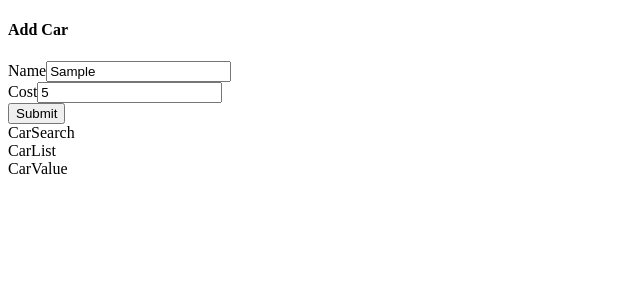
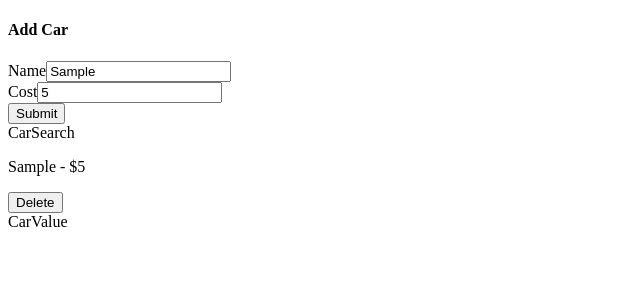
Before and after one commit to Kim716/Redux_practice_cars, a React (Create React App) app: page / in a window 1280 px wide. Both pictures are taken after typing "Sample", "5" into the empty fields and a click on the button "Submit". Shown: the top 300 px of the page, without its empty margins (0-640 px from the left). Built offline with nearby package versions, Linux system fonts and the light colour scheme.

Commit message:
feat: 330 - 332 add CarList

```diff
--- a/src/components/CarList.jsx
+++ b/src/components/CarList.jsx
@@ -1,5 +1,28 @@
+import { useDispatch, useSelector } from "react-redux";
+import { removeCar } from "../store";
+
 function CarList() {
-  return <div>CarList</div>;
+  const dispatch = useDispatch();
+  const { carsArray } = useSelector((state) => state.cars);
+
+  const handleDelete = (car) => {
+    dispatch(removeCar(car.id));
+  };
+
+  const renderedCars = carsArray.map((car) => {
+    return (
+      <div key={car.id} className="panel">
+        <p>
+          {car.name} - ${car.cost}
+        </p>
+        <button className="button is-danger" onClick={() => handleDelete(car)}>
+          Delete
+        </button>
+      </div>
+    );
+  });
+
+  return <div>{renderedCars}</div>;
 }
 
 export default CarList;
--- a/src/store/slices/carsSlice.js
+++ b/src/store/slices/carsSlice.js
@@ -4,7 +4,7 @@ const carsSlice = createSlice({
   name: "cars",
   initialState: {
     searchTerm: "",
-    cars: [],
+    carsArray: [],
   },
   reducers: {
     changeSearchTerm(state, action) {
@@ -14,7 +14,7 @@ const carsSlice = createSlice({
     addCar(state, action) {
       // 假設傳入的資料長這樣
       // action.payload === { name: 'ab, cost: 100 }
-      state.cars.push({
+      state.carsArray.push({
         name: action.payload.name,
         cost: action.payload.cost,
         id: nanoid(),
@@ -24,8 +24,10 @@ const carsSlice = createSlice({
     removeCar(state, action) {
       // 假設傳入的資料長這樣
       // action.payload === 我們想要刪除的那台車的 id
-      const updated = state.cars.filter(car => car.id === action.payload)
-      state.cars = updated
+      const updated = state.carsArray.filter(
+        (car) => car.id !== action.payload
+      );
+      state.carsArray = updated;
     },
   },
 });
```
